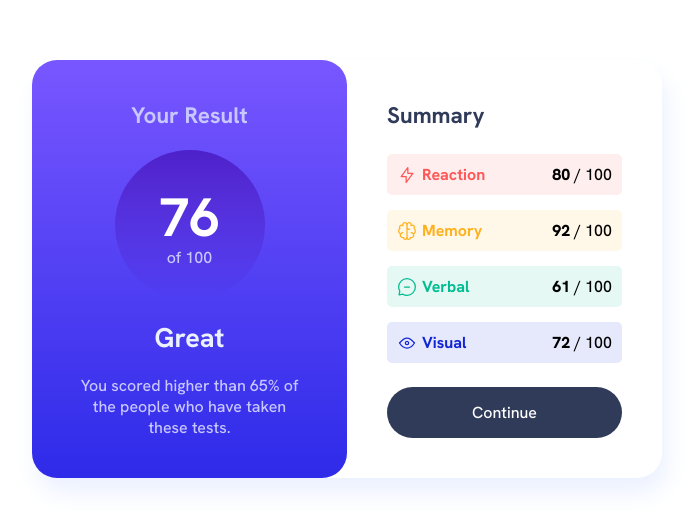
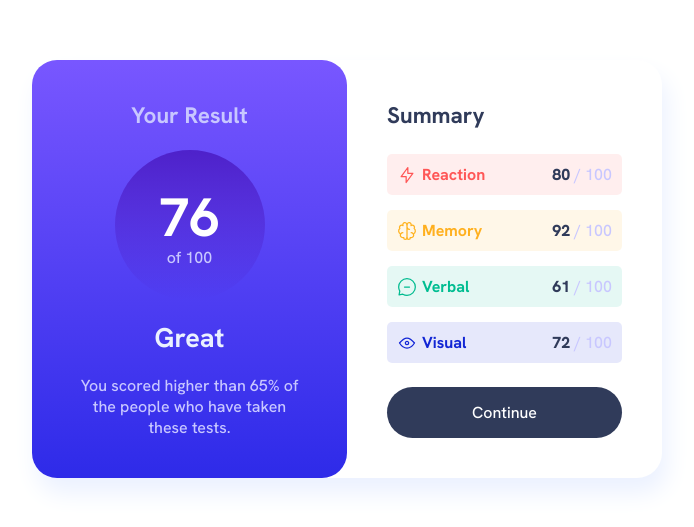
Before and after one commit to FloPereira75/ResultsSummaryComponent, a plain HTML site: page index.html in a window 1280 px wide. Shown: the part 131-658 px from the top of the page, without its empty margins (293-987 px from the left). Drawn offline with Linux system fonts and the light colour scheme.

Commit message:
Update style.css

```diff
--- a/assets/css/style.css
+++ b/assets/css/style.css
@@ -142,7 +142,12 @@ main {
     align-items: center;
 }
 
+.component_summary_category_score {
+    color: hsl(241, 100%, 89%);
+}
+
 .component_summary_category_score span {
+    color: hsl(224, 30%, 27%);
     font-weight: 800;
 }
 
```
